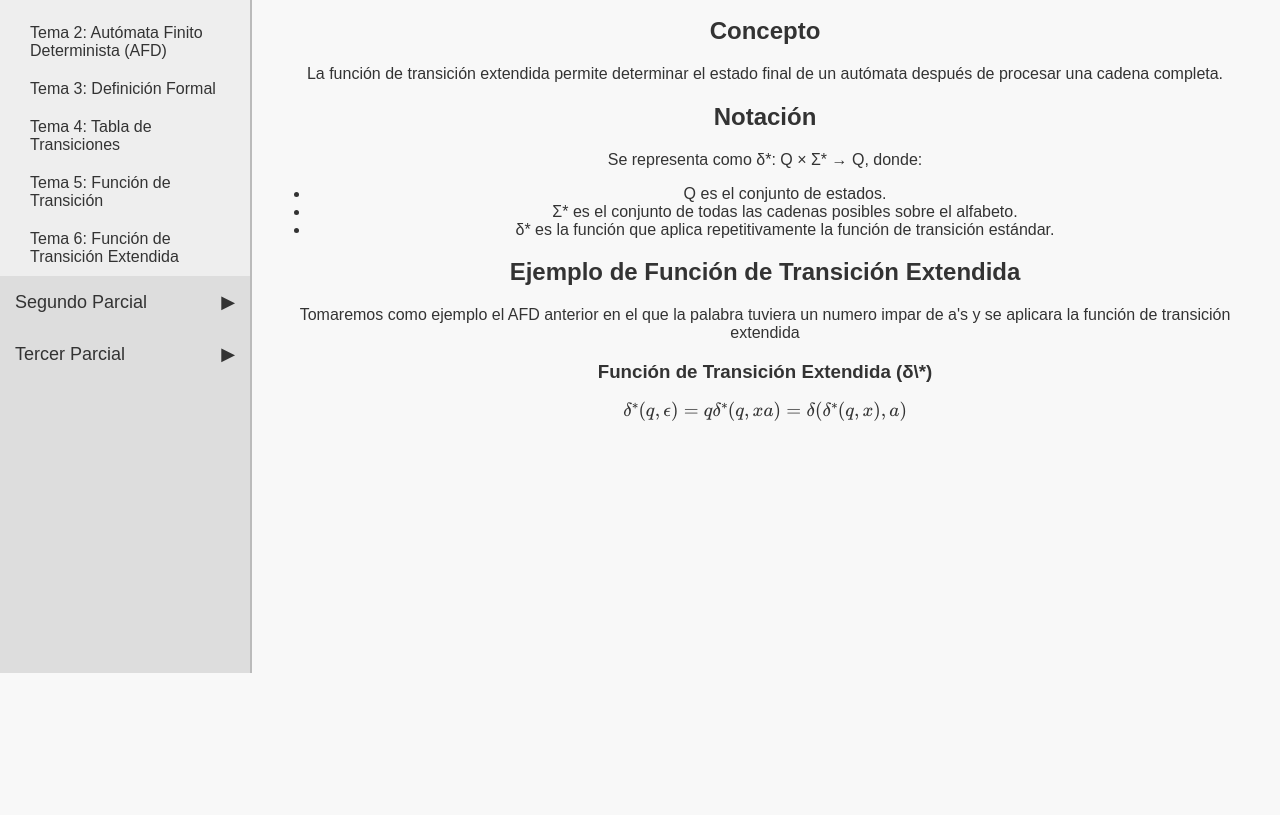
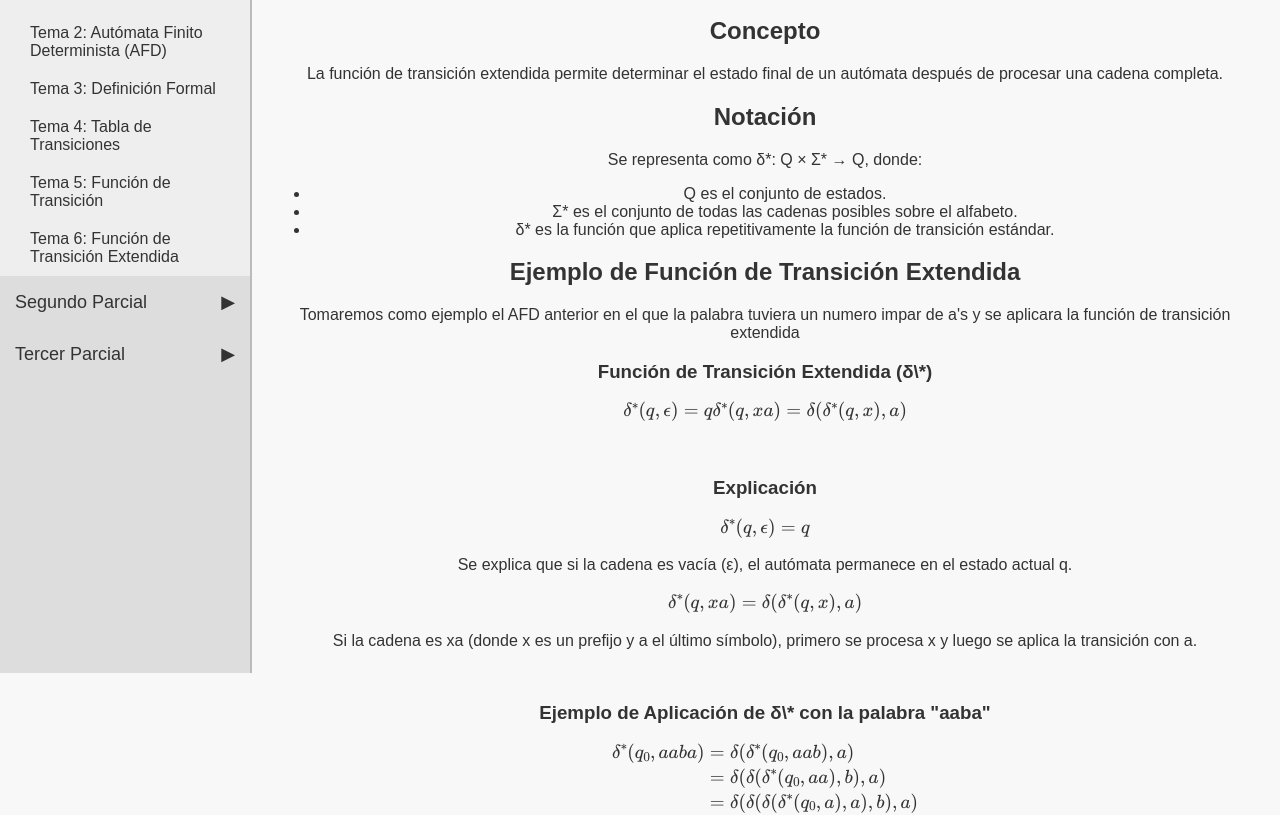
Before and after one commit to Sadot402410/PaginaWEBLenguajesAutomatas, a plain HTML site: page pages/tema6.html in a window 1280 px wide. Shown: the part 147-962 px from the top of the page. Before the commit the page ends 800 px from the top, so only its background shows below. Drawn offline with nearby package versions, Linux system fonts and the light colour scheme; some packages are replaced by stand-ins of ours; a script that the page names is missing.

Commit message:
Update tema6.html

```diff
--- a/pages/tema6.html
+++ b/pages/tema6.html
@@ -61,7 +61,25 @@
             <p>\[
             \delta^*(q, \epsilon) = q \\
             \delta^*(q, xa) = \delta(\delta^*(q, x), a)
+            \]</p><br>
+            <h3>Explicación</h3>
+            <p>\[\delta^*(q, \epsilon) = q\] Se explica que si la cadena es vacía (ε), el autómata permanece en el estado actual q.</p>
+            <p>\[\delta^*(q, xa) = \delta(\delta^*(q, x), a)\] Si la cadena es xa (donde x es un prefijo y a el último símbolo), primero se procesa x y luego se aplica la transición con a.</p><br>
+        </section>
+        <section class="math-container">
+            <h3>Ejemplo de Aplicación de δ\* con la palabra "aaba"</h3>
+            <p>\[
+            \begin{align*}
+            \delta^*(q_0, aaba) &= \delta(\delta^*(q_0, aab), a) \\
+            &= \delta(\delta(\delta^*(q_0, aa), b), a) \\
+            &= \delta(\delta(\delta(\delta^*(q_0, a), a), b), a) \\
+            &= \delta(\delta(\delta(q_1, a), b), a) \\
+            &= \delta(\delta(q_0, b), a) \\
+            &= \delta(q_0, a) \\
+            &= q_1
+            \end{align*}
             \]</p>
+            <p><strong>Resultado Final:</strong> q₁ (Estado de aceptación)</p>
         </section>
     </div>
     <script src="../scripts/script.js"></script>
```
